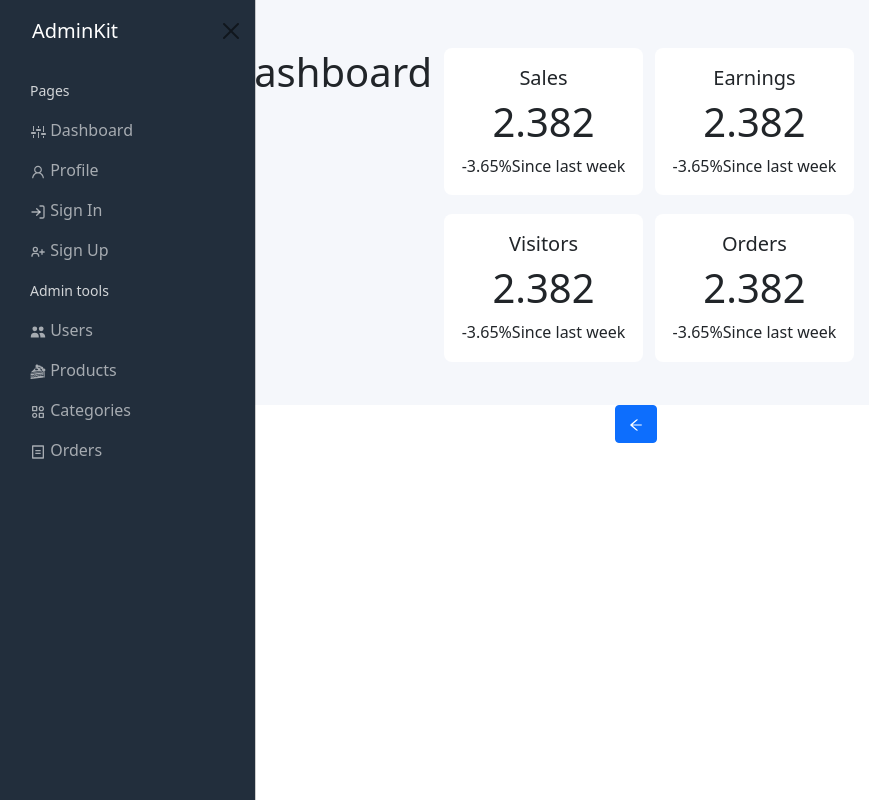
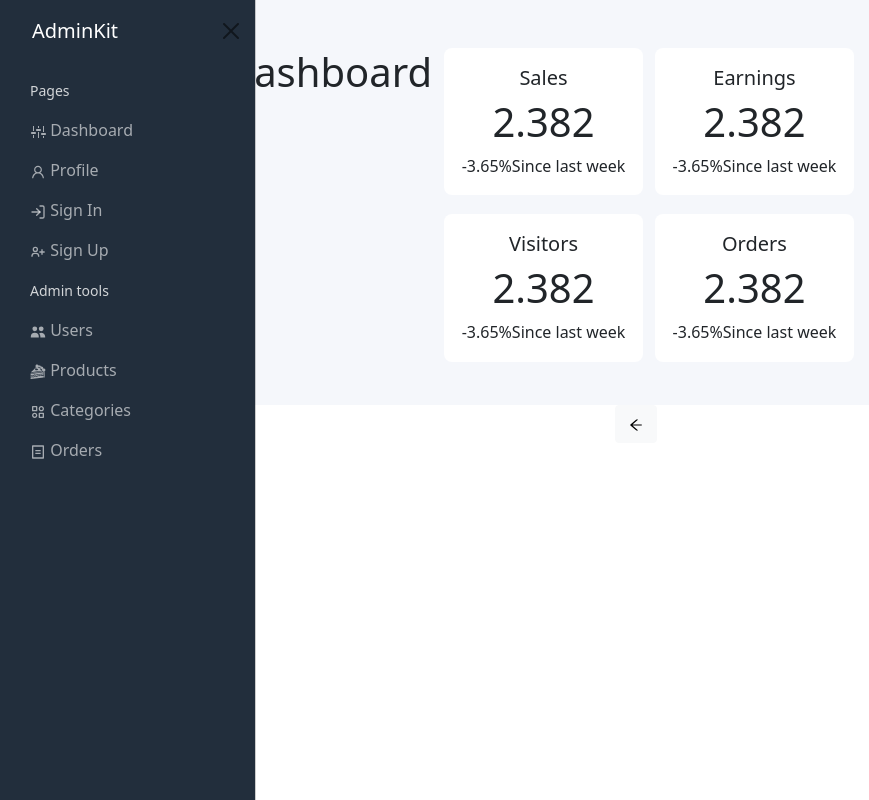
Before and after one commit to paulinairazusta/front_admin_e-commerce, a React (Create React App) app: page / in a window 1280 px wide. Shown: the whole page, without its empty margins (0-869 px from the left). Built offline with nearby package versions, Linux system fonts and the light colour scheme.

Commit message:
upate button

```diff
--- a/src/components/sidebar/OffCanvas.jsx
+++ b/src/components/sidebar/OffCanvas.jsx
@@ -31,7 +31,7 @@ function OffCanvas({ name, ...props }) {
 
   return (
     <>
-      <Button variant="primary" onClick={toggleShow} className="me-2">
+      <Button variant="light" onClick={toggleShow} className="me-2">
         {hide ? <AiOutlineArrowLeft /> : <AiOutlineArrowRight />}
       </Button>
 
```
Also changed, not shown: src/components/sidebar/offcanvas.css (line endings or trailing spaces).
